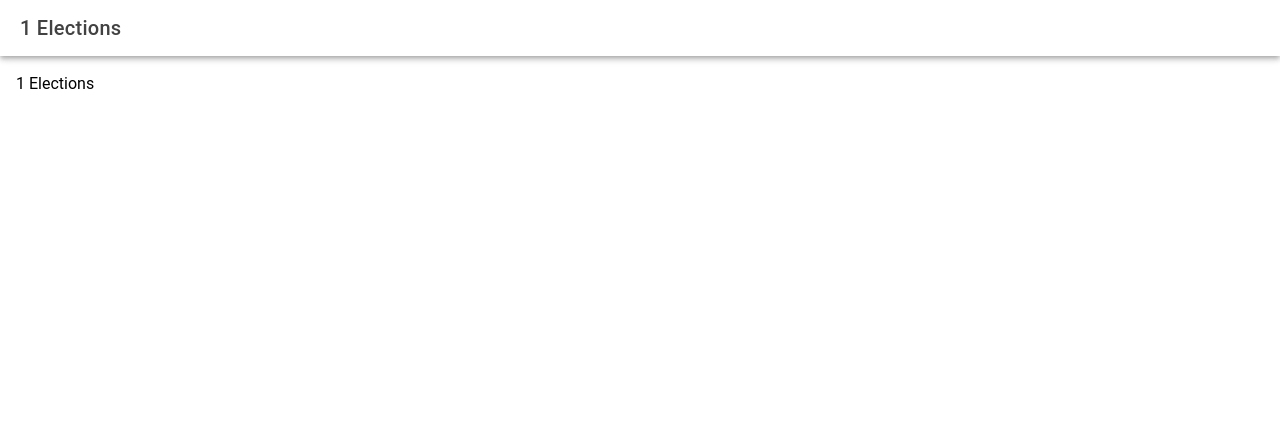
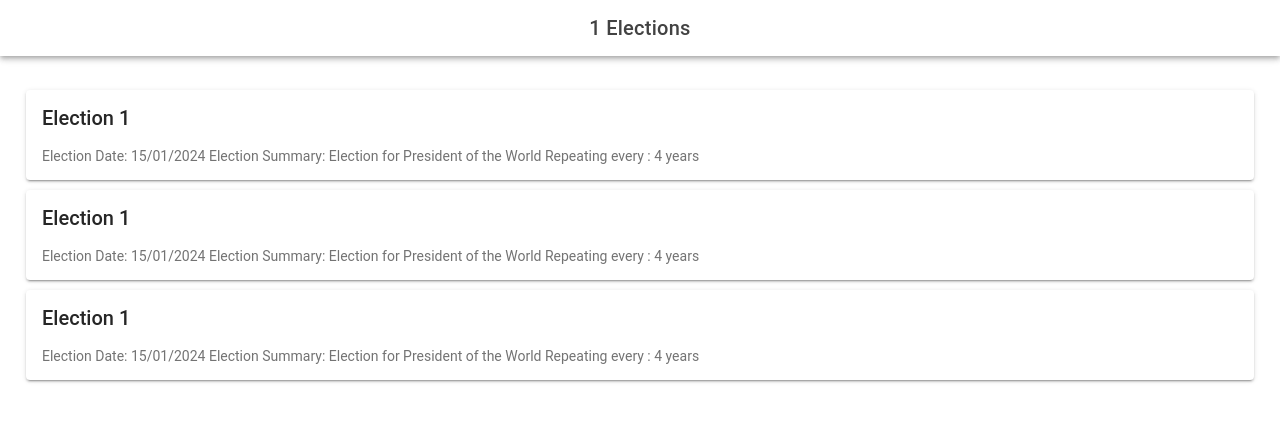
Before and after one commit to PhilipWright96/ElectionReminders, a React (Vite) app: page /countryElections/1 in a window 1280 px wide. Shown: the top 422 px of the page. Built offline with nearby package versions, Linux system fonts and the light colour scheme.

Commit message:
Create list of election cards

```diff
--- a/src/components/CountryElections.tsx
+++ b/src/components/CountryElections.tsx
@@ -1,12 +1,14 @@
-import { IonContent, IonHeader, IonPage, IonTitle, IonToolbar, useIonViewWillEnter } from '@ionic/react';
+import { IonContent, IonHeader, IonPage, IonTitle, IonToolbar, IonList, useIonViewWillEnter } from '@ionic/react';
 import React, { useState } from 'react';
 import { RouteComponentProps } from 'react-router';
 import { CountryInformation } from '../hooks/useDummyApi';
+import ElectionCard from './ElectionCard';
 
 interface CountryElectionPageProperties extends RouteComponentProps<{ countryName: string }> { }
 
 const CountryElections: React.FC<CountryElectionPageProperties> = ({ match }) => {
-    const [countryInformation, setCountryInformation] = useState<CountryInformation | null>(null);
+    const [countryInformation, setCountryInformation] = useState<CountryInformation | null>(null),
+        test = ["a", "b", "c"];
 
     useIonViewWillEnter(() => {
         const name = match.params.countryName
@@ -17,14 +19,19 @@ const CountryElections: React.FC<CountryElectionPageProperties> = ({ match }) =>
         <IonPage>
             <IonHeader>
                 <IonToolbar>
-                    <IonTitle>{countryInformation?.Name} Elections</IonTitle>
+                    <div className='row text-center'>
+                        <IonTitle>{countryInformation?.Name} Elections</IonTitle>
+                    </div>
                 </IonToolbar>
             </IonHeader>
             <IonContent className="ion-padding">
-                {countryInformation?.Name} Elections
+                <IonList>
+                    {test.map((item) => (
+                        <ElectionCard />
+                    ))}
+                </IonList>
             </IonContent>
         </IonPage>
     );
 };
-
 export default CountryElections;
```
